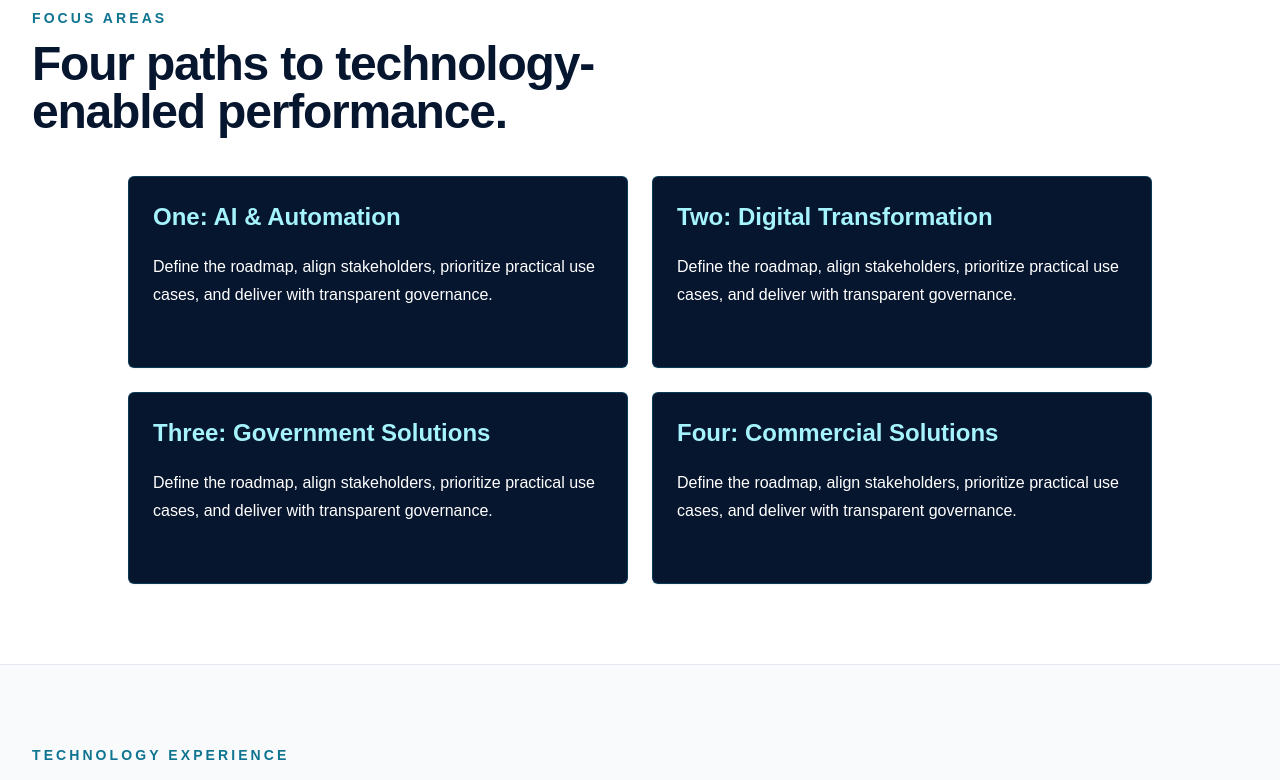
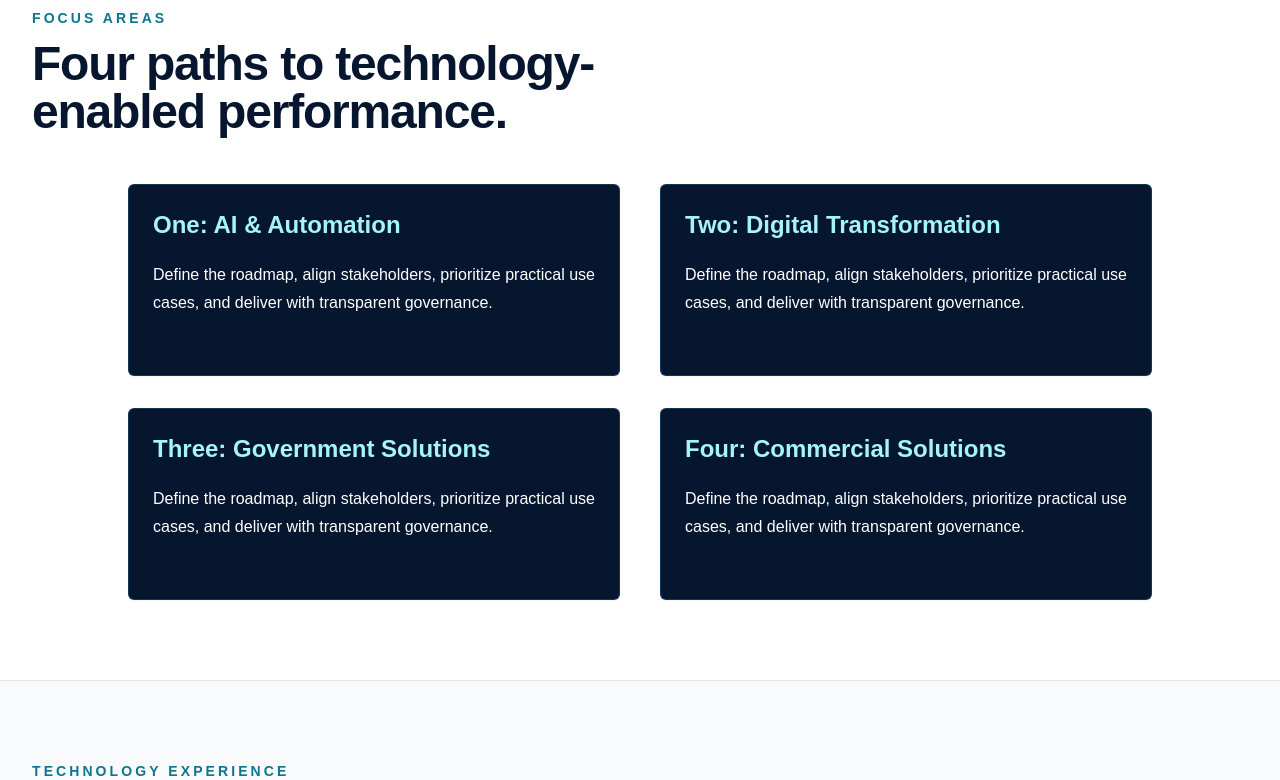
Before and after one commit to Space3434/365INO, a Next.js app: page /solutions in a window 1280 px wide. Shown: the part 557-1337 px from the top of the page. Built offline with nearby package versions, Linux system fonts and the light colour scheme.

Commit message:
Improve solution card spacing

```diff
--- a/app/solutions/page.tsx
+++ b/app/solutions/page.tsx
@@ -64,7 +64,7 @@ export default function SolutionsPage() {
       <AnimatedSection className="bg-white py-20">
         <div className="container-pad">
           <SectionHeading eyebrow="Focus areas" title="Four paths to technology-enabled performance." />
-          <div className="mx-auto mt-10 grid max-w-5xl gap-6 md:grid-cols-2">
+          <div className="mx-auto mt-12 grid max-w-5xl gap-y-8 gap-x-10 md:grid-cols-2">
             {solutions.map((solution, index) => (
               <div
                 key={solution}
```
